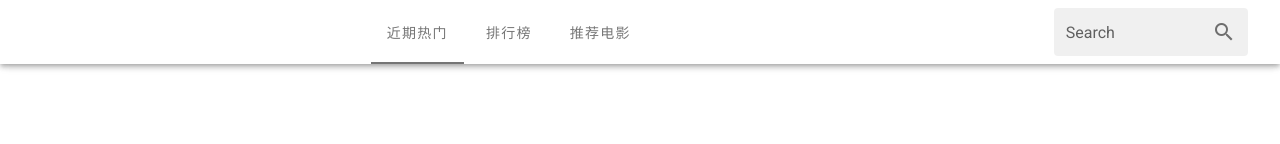
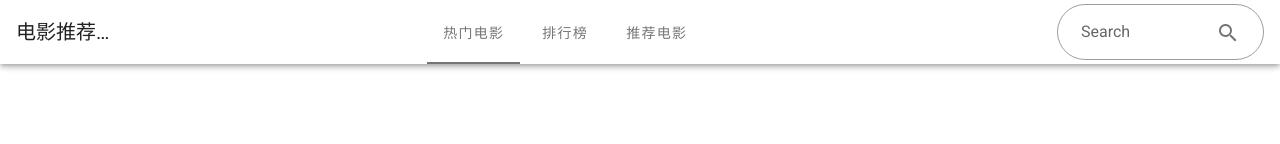
Before and after one commit to EnableAsync/recommender-frontend, a Vue app: page /hot in a window 1280 px wide. Shown: the top 144 px of the page. Built offline with nearby package versions, Linux system fonts and the light colour scheme.

Commit message:
fix: change search ui

```diff
--- a/src/layouts/BaseLayout.vue
+++ b/src/layouts/BaseLayout.vue
@@ -4,7 +4,7 @@
         app
         color="white"
     >
-      <!--            <v-toolbar-title class="align-self-center">电影推荐系统</v-toolbar-title>-->
+      <v-toolbar-title class="align-self-center">电影推荐系统</v-toolbar-title>
 
       <v-tabs
           centered
@@ -20,28 +20,19 @@
         </v-tab>
       </v-tabs>
 
-      <div v-on:keyup.enter="search">
-        <v-menu offset-y>
-          <template v-slot:activator="{on}">
+
       <v-text-field
-                class="mx-4"
-                flat
           hide-details
           label="Search"
           append-icon="search"
-                solo-inverted
           v-model="searchText"
           ref="search"
-                v-on="on"
+          single-line
+          outlined
+          rounded
+          clearable
+          @keyup.enter="search"
       ></v-text-field>
-          </template>
-          <v-list v-if="choices.length > 0" class="border-list" dense>
-            <v-list-item v-for="(choice, index) in choices" :key="index" @click="itemClick(choice)">
-              <v-list-item-title>{{ choice.name }}</v-list-item-title>
-            </v-list-item>
-          </v-list>
-        </v-menu>
-      </div>
 
 
     </v-app-bar>
@@ -62,7 +53,7 @@ export default {
   data: () => ({
     items: [
       {
-        name: "近期热门",
+        name: "热门电影",
         routerPath: "/hot"
       },
       {
@@ -88,32 +79,6 @@ export default {
     searchText: 'inputHandler'
   },
   methods: {
-    itemClick(choice) {
-      this.searchText = choice.name
-      this.$refs.search.blur()
-      // this.$router.push()
-    },
-    inputHandler(text) {
-      if (text.trim() !== '') {
-        this.showSelect = true
-        setTimeout(() => {
-          this.getEntity()
-        }, 300)
-      }
-    },
-    getEntity() {
-      // 请求接口更新choices数据
-      this.choices = [
-        {
-          key: '1234',
-          name: '1234'
-        },
-        {
-          key: 'abc',
-          name: 'abc'
-        }
-      ]
-    },
     search() {
       this.$refs.search.blur()
       console.log(this.searchText)
@@ -170,6 +135,7 @@ export default {
 .breadcrumb-leave-active {
   position: absolute;
 }
+
 .border-list {
   border: 1px solid #eee !important;
 }
```
Lines whose indentation alone changed are shown as unchanged.
